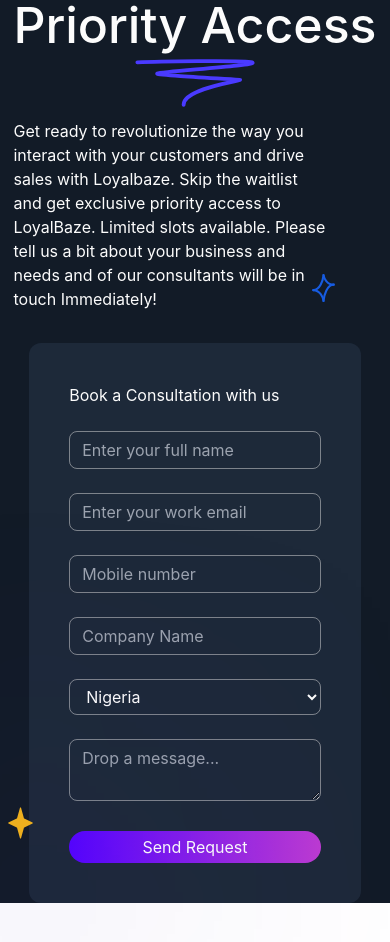
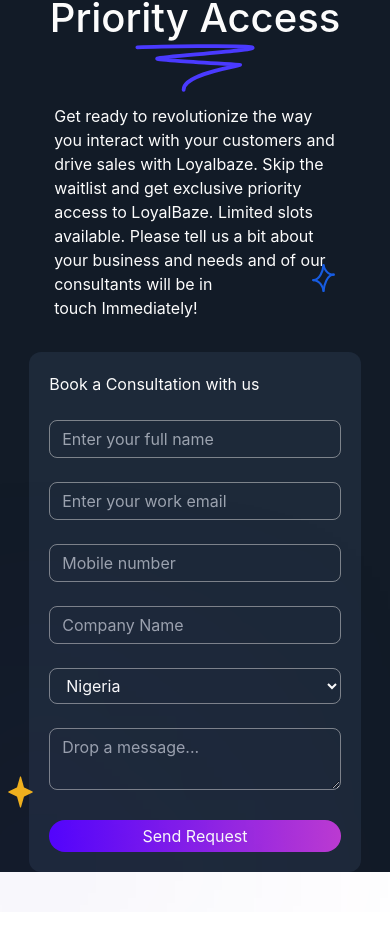
Before and after one commit to rahmlad-aramide/loyalbaze, a React (Create React App) app: page / in a window 390 px wide. Shown: the part 908-1850 px from the top of the page. After the commit the page ends 1820 px from the top, so only its background shows below. Built offline with nearby package versions, Linux system fonts and the light colour scheme; a web font is replaced by a local one.

Commit message:
update: section two underway

```diff
--- a/src/App.js
+++ b/src/App.js
@@ -204,11 +204,12 @@
               <div className='flex justify-center ml-[90%] -mt-10 mb-10 md:-mr-40'>
                 <img src={star} alt='Line' className='h-7' />
               </div>
-              <h1 className='text-[50px] font-medium text-center'>Priority Access</h1>
+              <h1 className='text-[40px] md:text-[50px] font-medium text-center'>Priority Access</h1>
               <div className='flex justify-center -mt-1'>
                 <img src={line} alt='Line' className='h-12' />
               </div>
-              <p className='max-w-[31ch] mt-3 mb-8 md:mb-0'>
+              <div className='flex justify-center'>
+                <p className='w-[90%] max-w-[31ch] mt-3 mb-8 md:mb-0'>
                   Get ready to revolutionize the way you interact with your
                   customers and drive sales with Loyalbaze. Skip the waitlist and
                   get exclusive priority access to LoyalBaze. Limited slots
@@ -217,8 +218,9 @@
                 </p>
               </div>
             </div>
+          </div>
           <div className='flex w-full justify-center items-center md:w-1/2'>
-            <div className='bg-[#1D2939] mx-auto w-[85%] max-w-[533px] p-10 rounded-xl'>
+            <div className='bg-[#1D2939] mx-auto w-[85%] max-w-[533px] p-5 md:p-10 rounded-xl'>
               <h2 className='pb-6'>
                 Book a Consultation with us
               </h2>
```
Lines whose indentation alone changed are shown as unchanged.
